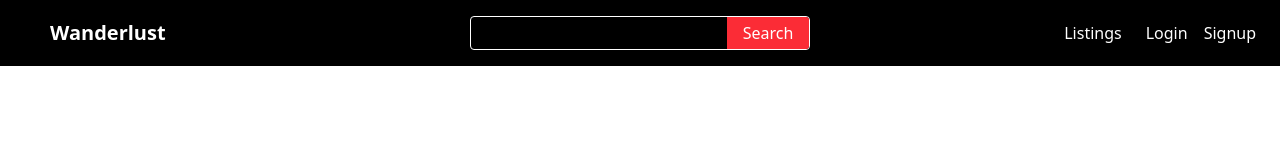
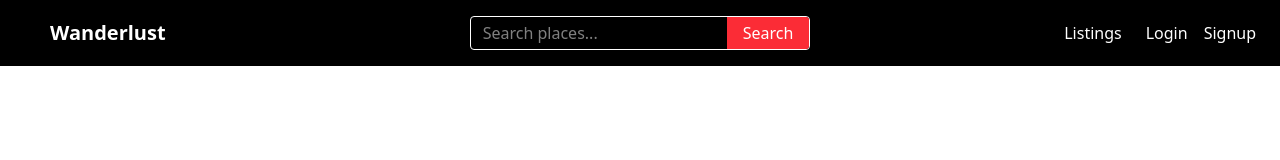
Before and after one commit to Rohan-Saxena644/Main_Project_1, a React app in the folder Frontend/: page /notfound in a window 1280 px wide. Shown: the top 160 px of the page. Built offline with nearby package versions, Linux system fonts and the light colour scheme; no server answers; the HTML template or start-up script is replaced by a standard one.

Commit message:
Color fix of searchbar

```diff
--- a/Frontend/src/components/Navbar.jsx
+++ b/Frontend/src/components/Navbar.jsx
@@ -33,7 +33,7 @@ export default function Navbar() {
             <input
               type="text"
               placeholder="Search places..."
-              className="px-3 py-1 outline-none w-64 text-black"
+              className="px-3 py-1 outline-none w-64 text-white"
               value={query}
               onChange={(e) => setQuery(e.target.value)}
             />
```
